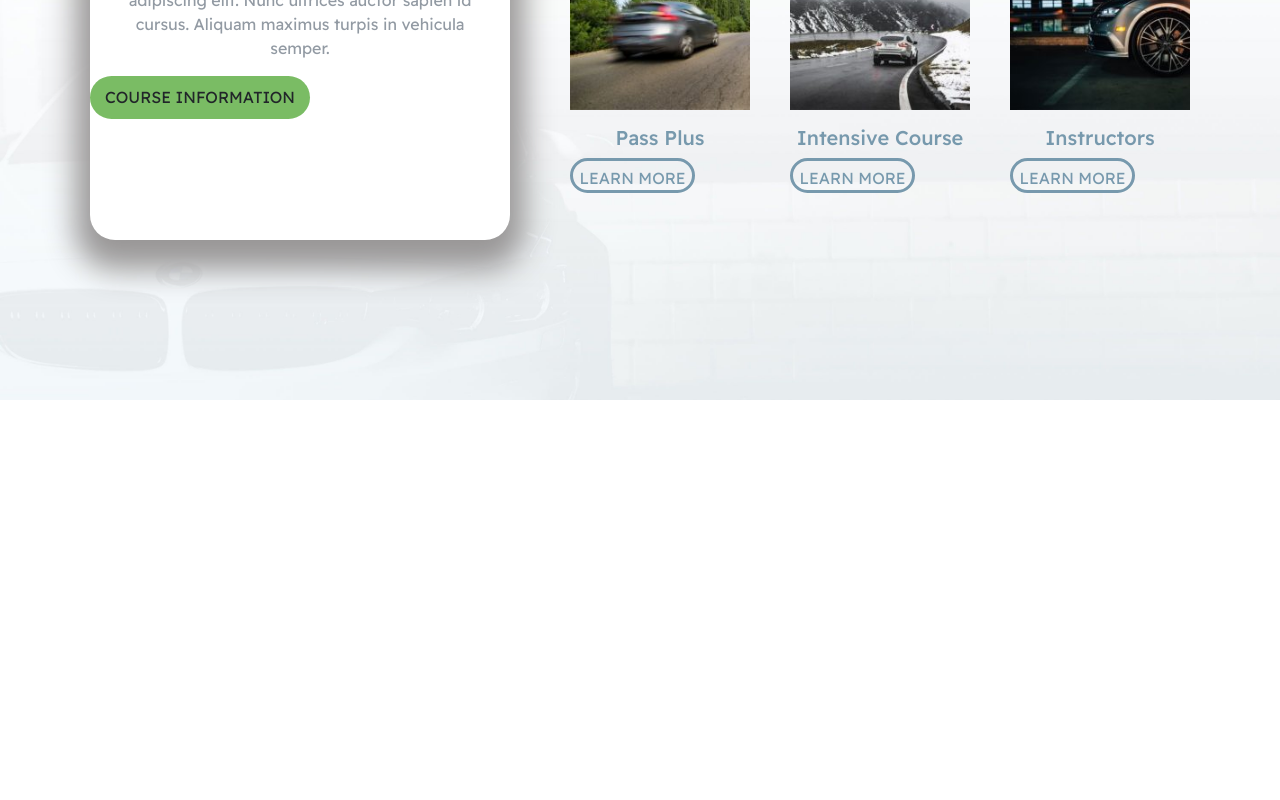
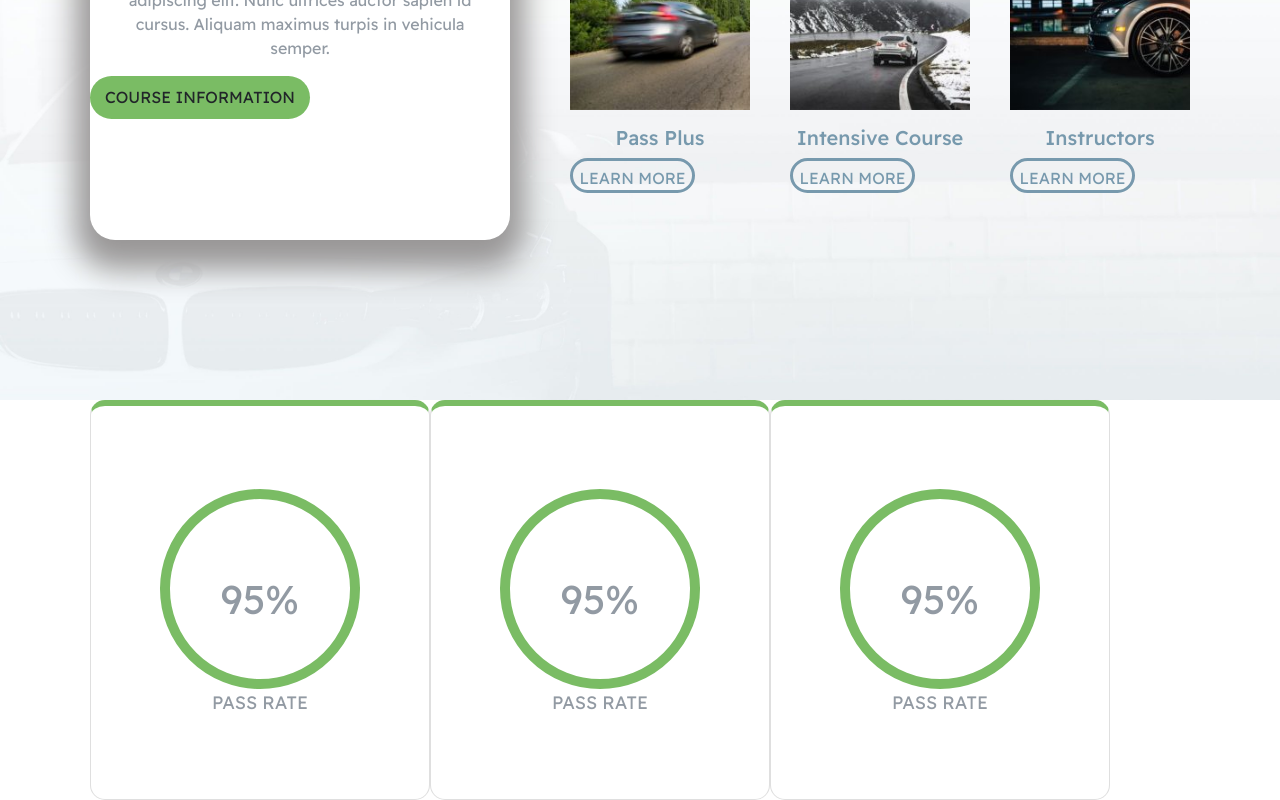
Before and after one commit to artemisia000/proj-html-vuejs, a Vue app: page / in a window 1280 px wide. Shown: the part 1700-2500 px from the top of the page. Before the commit the page ends 2100 px from the top, so only its background shows below. Built offline with nearby package versions, Linux system fonts and the light colour scheme; a web font is replaced by a local one.

Commit message:
Percentages

```diff
--- a/package.json
+++ b/package.json
@@ -10,6 +10,7 @@
   "dependencies": {
     "@fortawesome/fontawesome-svg-core": "^1.3.0-beta3",
     "@fortawesome/free-solid-svg-icons": "^6.0.0-beta3",
+    "bootstrap": "^5.1.3",
     "core-js": "^3.6.5",
     "vue": "^2.6.11"
   },
--- a/src/components/Main.vue
+++ b/src/components/Main.vue
@@ -5,6 +5,8 @@
     <Hero2 />
 
     <Courses />
+
+    <Percentages />
 
 </main>
 
@@ -17,6 +19,7 @@
 import SectionTop from '@/components/SectionTop.vue';
 import Hero2 from '@/components/Hero2.vue';
 import Courses from '@/components/Courses.vue';
+import Percentages from '@/components/Percentages.vue';
 
 export default {
     name: 'Main',
@@ -24,6 +27,7 @@ export default {
         SectionTop,
         Hero2,
         Courses,
+        Percentages,
     }
 
 }
@@ -31,4 +35,5 @@ export default {
 
 <style scoped lang="scss">
 
+
 </style>
--- /dev/null
+++ b/src/components/Percentages.vue
@@ -0,0 +1,55 @@
+<template>
+
+<div class="content  justify-content-beetween">
+    <div class="card">
+        <div class="circle">
+            <span class="box fs-1">95%</span>
+        </div>
+        <span class="f-18 box">PASS RATE</span>
+    </div>
+    <div class="card">
+        <div class="circle">
+            <span class="box fs-1" >95%</span>
+        </div>
+        <span class="f-18 box">PASS RATE</span>
+    </div>
+    <div class="card">
+        <div class="circle">
+            <span class="box fs-1" >95%</span>
+        </div>
+        <span class="f-18 box">PASS RATE</span>
+    </div>
+
+</div>
+
+</template>
+
+<script>
+export default {
+    name: 'Percentages'
+}
+</script>
+
+<style scoped lang="scss">
+
+
+.card{
+    width: 340px;
+    height: 400px;
+    border-radius: 15px;
+    border-top: 6px solid #7abc64;
+    justify-content: center;
+    align-items: center;
+
+    .circle{
+        width: 200px;
+        height: 200px;
+        border: 10px solid #7abc64;
+        border-radius: 50%;
+        text-align: center;
+        line-height: 200px;
+    }
+    }
+
+
+</style>
--- a/src/components/styles/globals.scss
+++ b/src/components/styles/globals.scss
@@ -51,6 +51,10 @@
     font-size: $font-20;
 }
 
+.f-18{
+    font-size: $font-18;
+}
+
 
 
 
--- a/src/components/styles/utilities.scss
+++ b/src/components/styles/utilities.scss
@@ -33,4 +33,5 @@ $index: 3;
 
 $font-11: 11px;
 $font-15: 15px;
+$font-18: 18px;
 $font-20: 20px;
```
